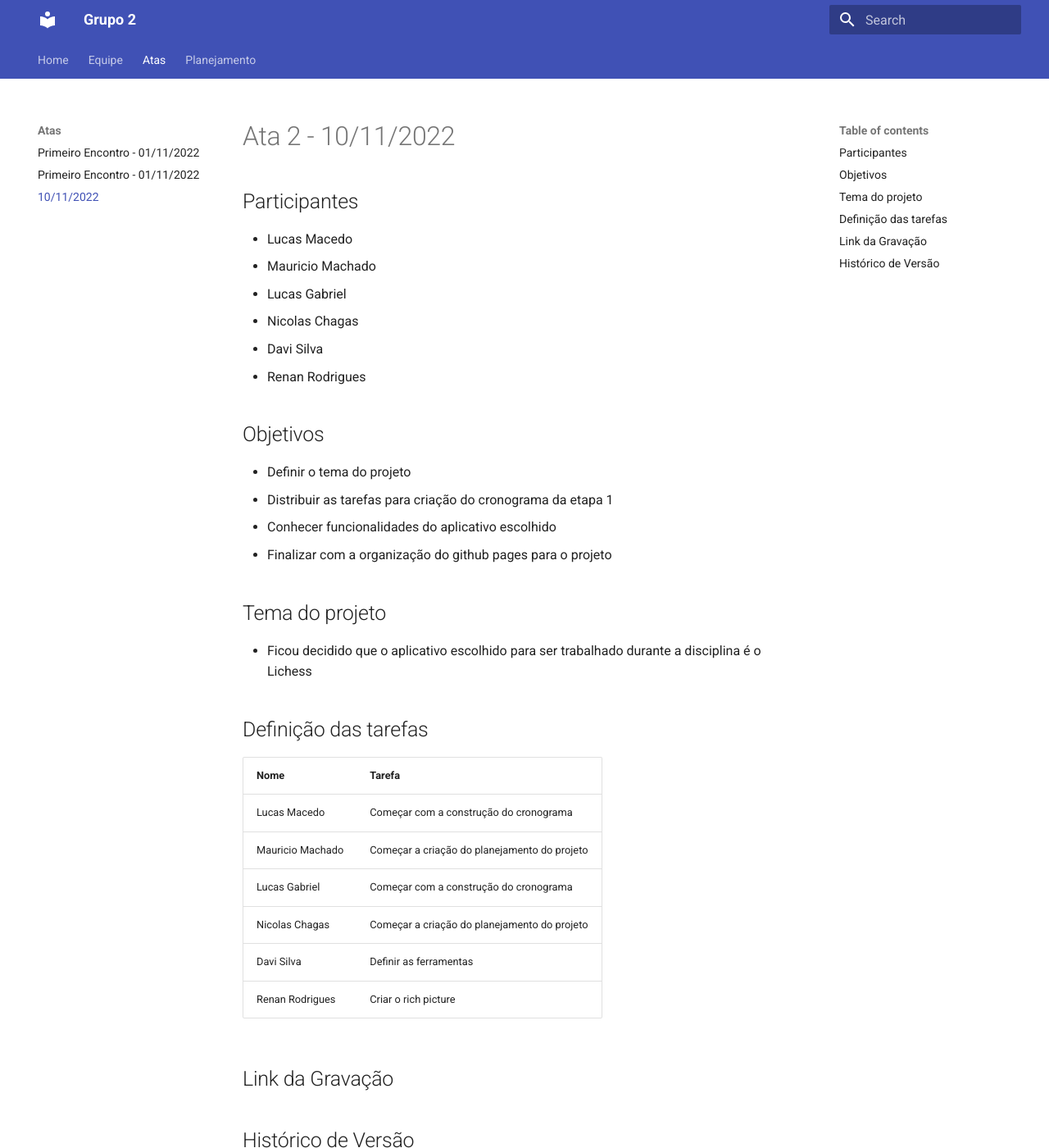
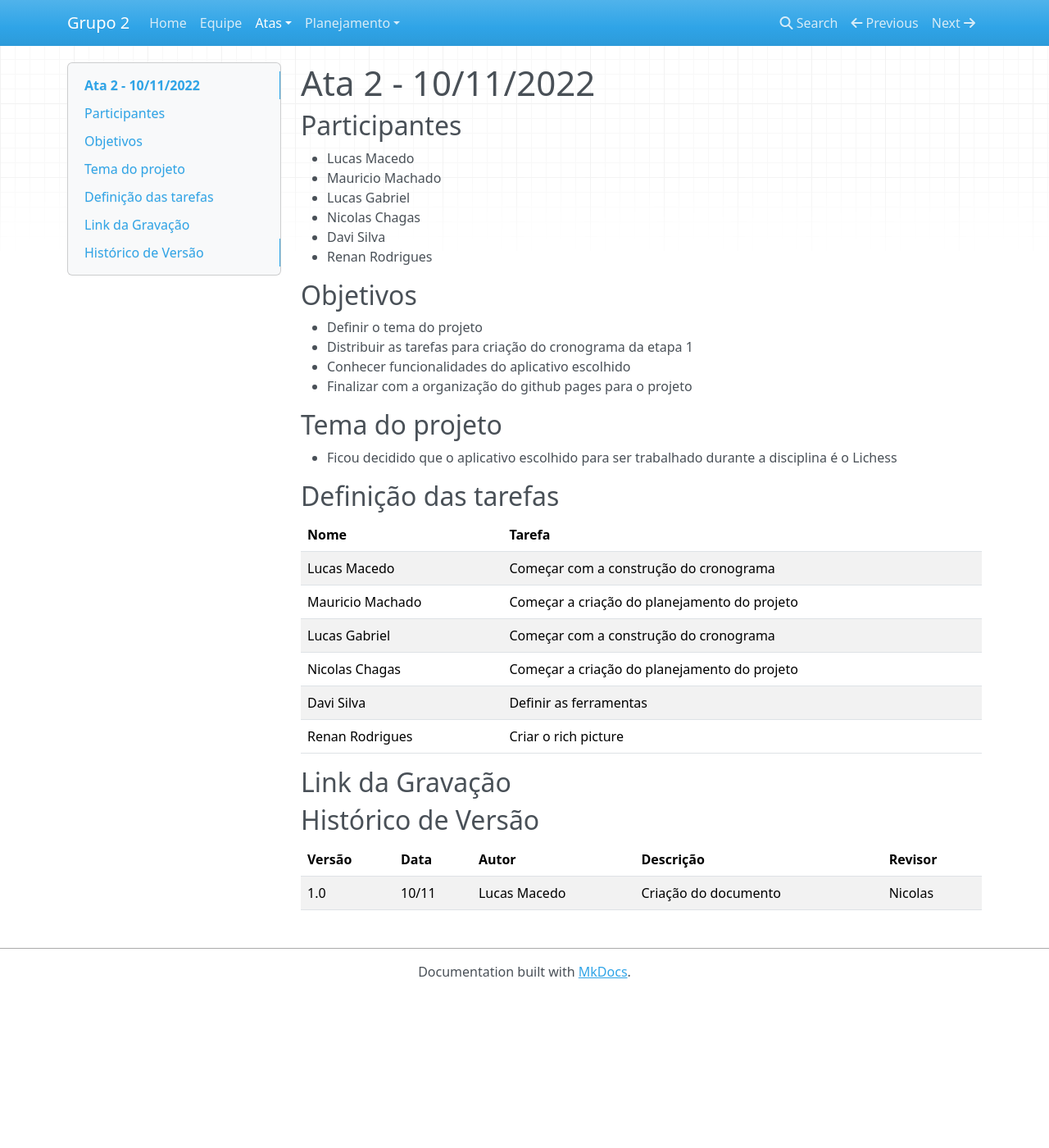
Before and after one commit to Requisitos-de-Software/2022.2-Lichess, an MkDocs documentation site: the page built from docs/atas/ata_10_11.md, in a window 1280 px wide and 1400 px high. Shown: the whole window at 82% size. Built offline with MkDocs 1.6.1, drawn with Linux system fonts in a browser that asks for light colours; nearby versions of some CDN libraries; some of the changed text lies outside the part shown.

```diff
--- a/mkdocs.yml
+++ b/mkdocs.yml
@@ -1,11 +1,6 @@
 site_name: Grupo 2
 site_url: https://requisitos-de-software.github.io/2022.2-Grupo2/
 
-theme:
-  name: material
-  features:
-    - tabs
-    - navigation.section
 
 nav:
   - Home: index.md
```
